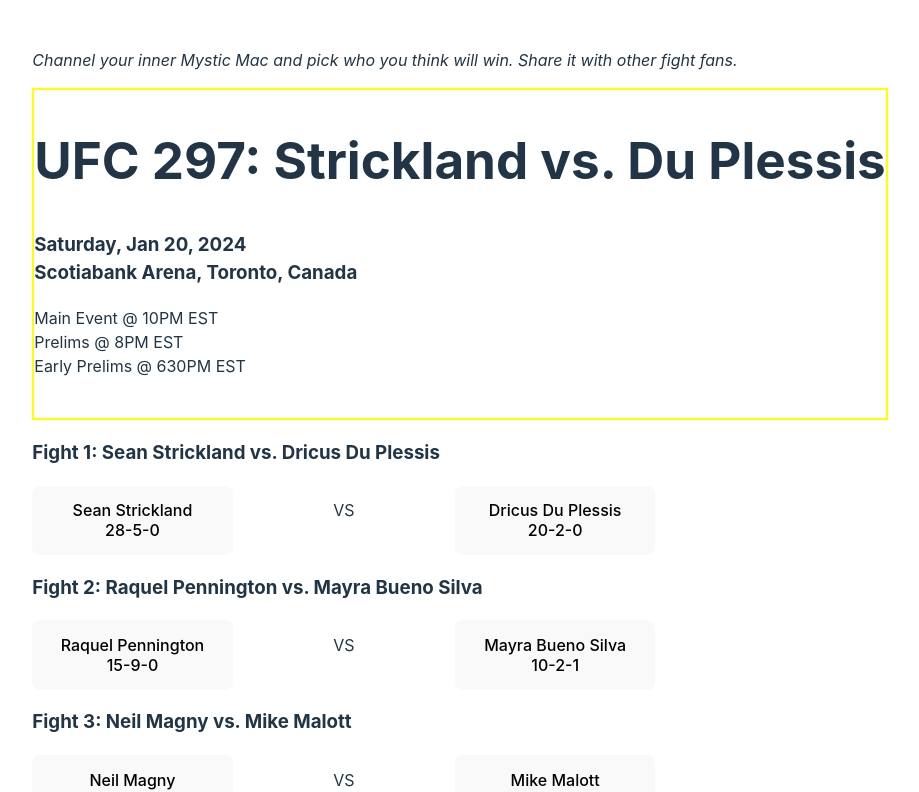
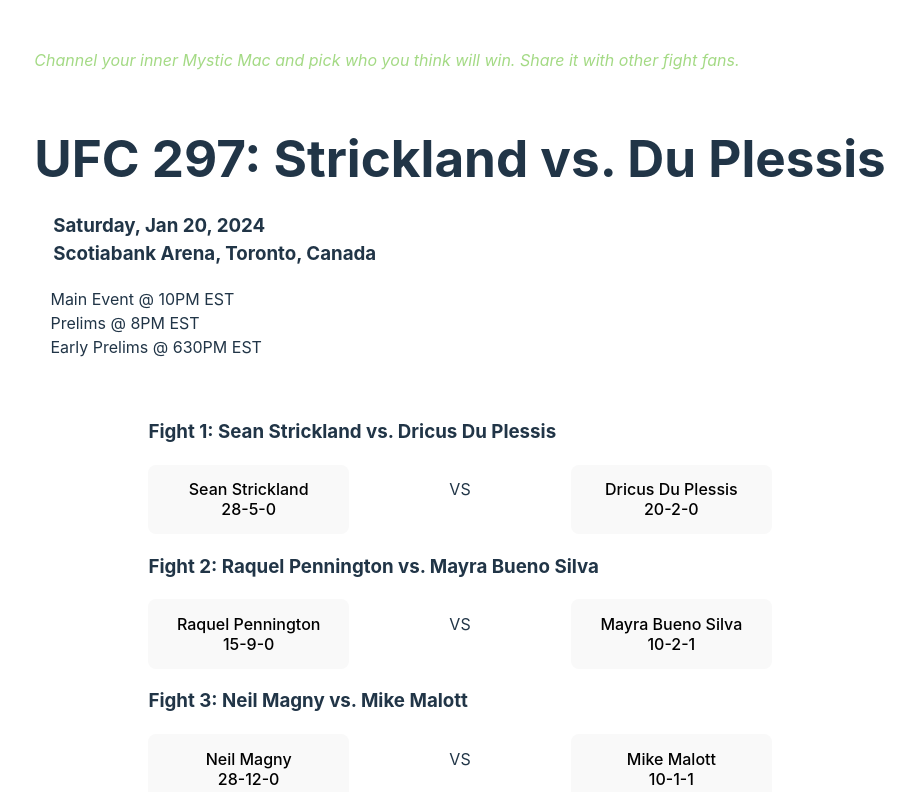
Before and after one commit to mcwhopper63/WinnerPicker, a React (Vite) app in the folder client/: page / in a window 1280 px wide. Shown: the top 792 px of the page, without its empty margins (180-1099 px from the left). Built offline with nearby package versions, Linux system fonts and the light colour scheme.

Commit message:
applying css

```diff
--- a/client/src/App.css
+++ b/client/src/App.css
@@ -31,14 +31,6 @@
     a:nth-of-type(2) .logo {
         animation: logo-spin infinite 20s linear;
     }
-}
-
-.intro-blurb {
-    font-style: italic;
-}
-
-.fight-container {
-    border: 2px solid yellow;
 }
 
 .vs {
@@ -79,7 +71,45 @@
 }
 
 /* landing page */
+
+.intro-blurb {
+    font-style: italic;
+    color: #a4da85;
+}
+
+.event-parent-cntr {
+    display: flex;
+    flex-direction: column;
+    justify-content: center;
+    align-items: center;
+}
 .generate-btn {
     margin-top: 5em;
     width: 14em;
 }
+
+/* event component */
+
+.event-name {
+    margin-bottom: 0.5em;
+}
+
+.event-date-location,
+.event-times {
+    margin-left: 1.01em;
+}
+
+.events-fights-cntr {
+    display: flex;
+    flex-direction: column;
+    justify-content: center;
+    align-items: center;
+}
+
+/*  */
+
+/* dev border - comment out after production */
+
+.dev-border {
+    border: 2px solid yellow;
+}
--- a/client/src/components/EventComponent.jsx
+++ b/client/src/components/EventComponent.jsx
@@ -12,20 +12,20 @@
 
     return (
         <section>
-            <div className="fight-container">
-                <h1>{event.name}</h1>
-                <h3>
+            <div className="events-info-cntr">
+                <h1 className="event-name">{event.name}</h1>
+                <h3 className="event-date-location">
                     Saturday, {event.date} <br />
                     {event.venue}, {event.city}, {event.country}
                 </h3>
-                <h3></h3>
-                <p>
+                <p className="event-times">
                     Main Event @ {event.mainEventTime.toUpperCase()} <br />
                     Prelims @ {event.prelimsEventTime.toUpperCase()} <br />
                     Early Prelims @ {event.earlyPrelimsEventTime.toUpperCase()}{' '}
                 </p>
                 <br />
             </div>
+            <div className="events-fights-cntr">
                 {eventFights.map((fight) => (
                     <FightComponent
                         key={fight.fightOrder}
@@ -36,6 +36,7 @@
                         selections={selections}
                     />
                 ))}
+            </div>
         </section>
     );
 };
--- a/client/src/pages/landing.jsx
+++ b/client/src/pages/landing.jsx
@@ -48,7 +48,7 @@
                 </p>
             </header>
             <main>
-                <div className="fight-containe r">
+                <div className="event-parent-cntr">
                     {events.map((event) => (
                         <EventComponent
                             key={event.eventId}
@@ -59,7 +59,7 @@
                             selections={selections}
                         />
                     ))}
-                </div>
+
                     <button
                         className={`generate-btn ${
                             Object.keys(selections).length === fights.length
@@ -70,6 +70,7 @@
                     >
                         Generate Results
                     </button>
+                </div>
             </main>
         </div>
     );
```
Lines whose indentation alone changed are shown as unchanged.
